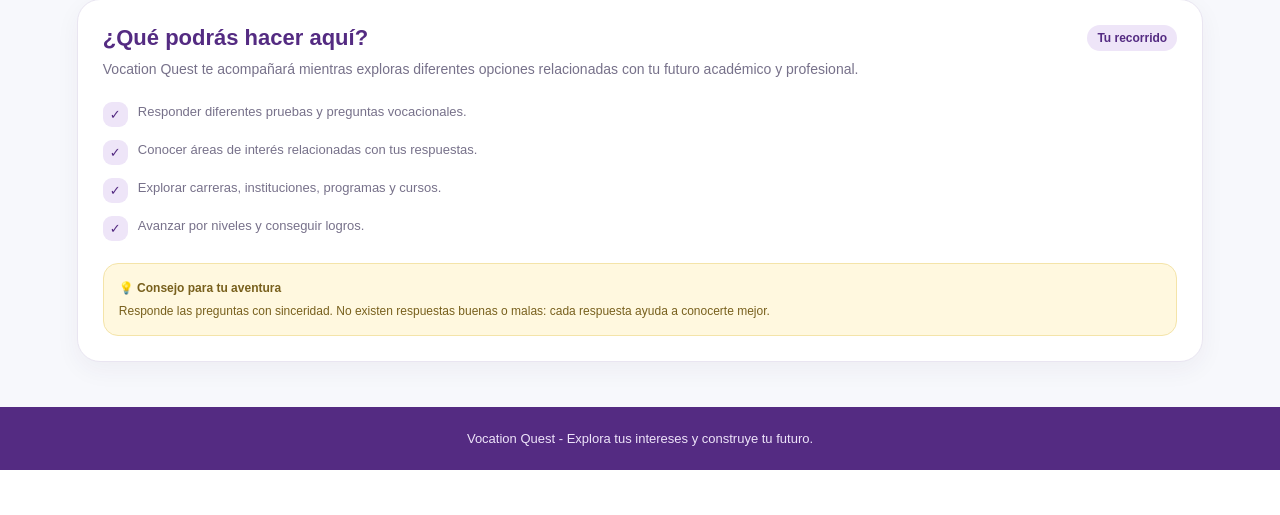
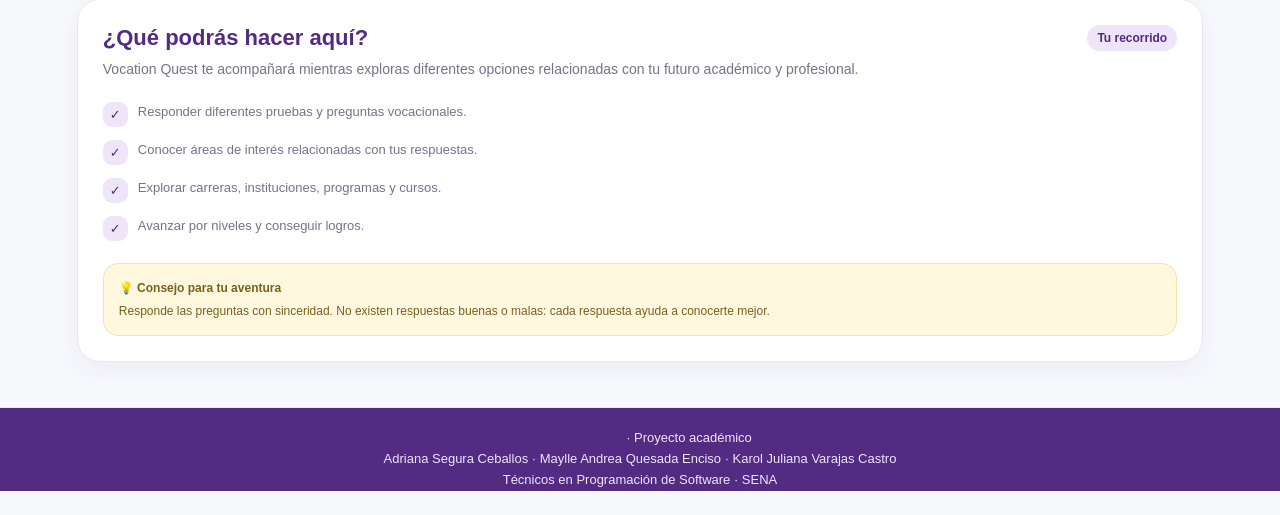
Before and after one commit to adrianasegura1507-stack/Vocation-Quest, a Flask app: page /inicio-estudiante in a window 1280 px wide. Shown: the part 1183-1698 px from the top of the page. Before the commit the page ends 1653 px from the top, so only its background shows below. Run offline with Flask 3, Linux system fonts and the light colour scheme; the visitor is signed in with stand-in values (Sample User, id 1); data that the repository does not hold is empty.

Commit message:
Creditos del equipo en la pagina principal, el mapa y los resultados

```diff
--- a/Backend/templates/inicio_estudiante.html
+++ b/Backend/templates/inicio_estudiante.html
@@ -997,6 +997,20 @@
                 transition: none !important;
             }
         }
+        /* Pie de página con los créditos del equipo */
+        .pie-creditos {
+            margin: 32px auto 24px;
+            padding: 20px 16px 0;
+            border-top: 1px solid #eee5f8;
+            text-align: center;
+            color: #77718a;
+            font-size: 0.9rem;
+            line-height: 1.6;
+        }
+
+        .pie-creditos strong {
+            color: #542b82;
+        }
     </style>
 </head>
 
@@ -1344,12 +1358,17 @@
 
     </main>
 
-    <footer>
-
+    <footer class="pie-creditos">
+        <p><strong>Vocation Quest</strong> · Proyecto académico</p>
         <p>
-            Vocation Quest - Explora tus intereses y construye tu futuro.
+            Adriana Segura Ceballos ·
+            Maylle Andrea Quesada Enciso ·
+            Karol Juliana Varajas Castro
         </p>
 
+        <p class="creditos-equipo">
+            Técnicos en Programación de Software · SENA
+        </p>
     </footer>
 
 </body>
```
Also changed, not shown: Backend/templates/index.html (+16 -4 lines), Backend/templates/resultados.html (+28 -0 lines).
